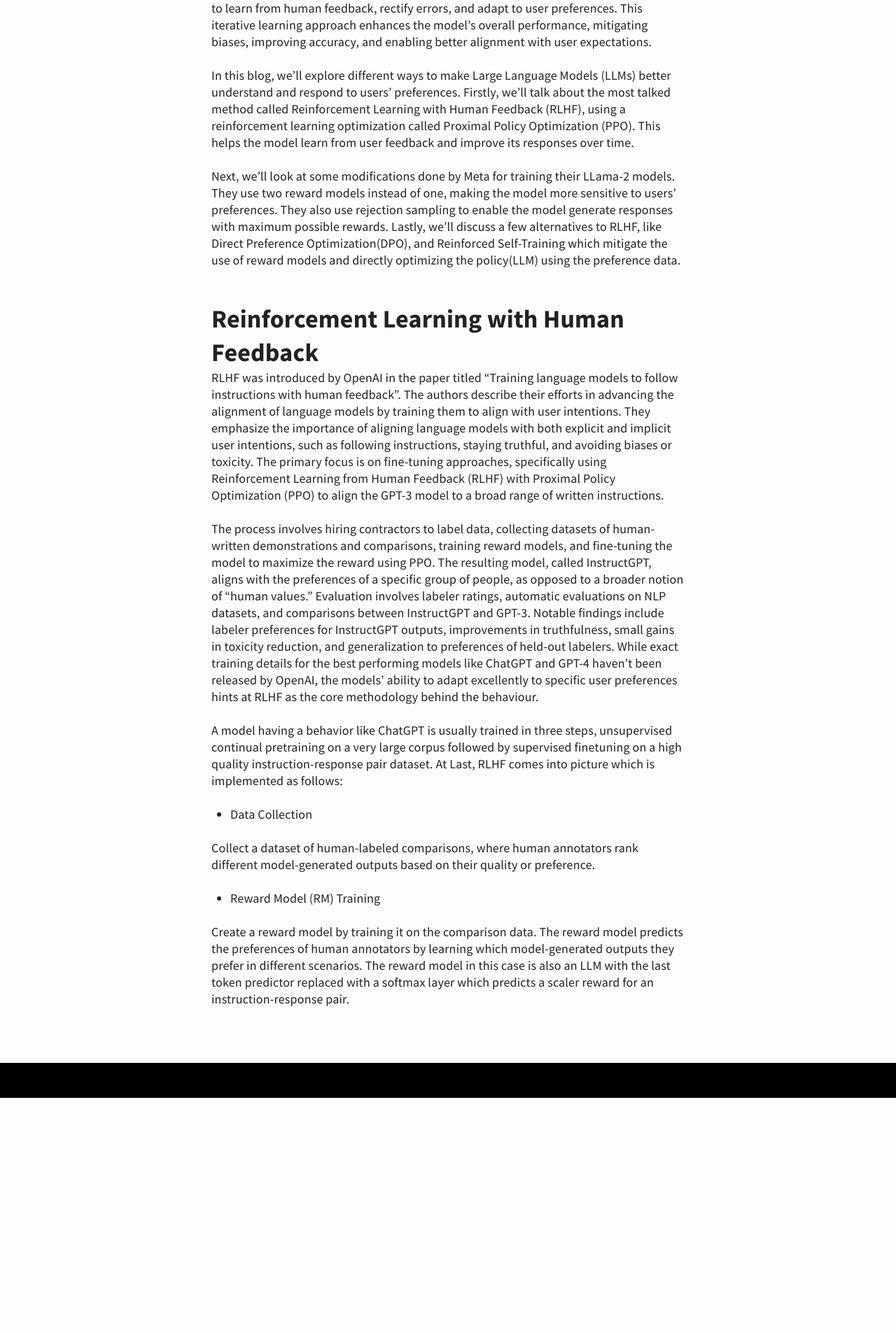
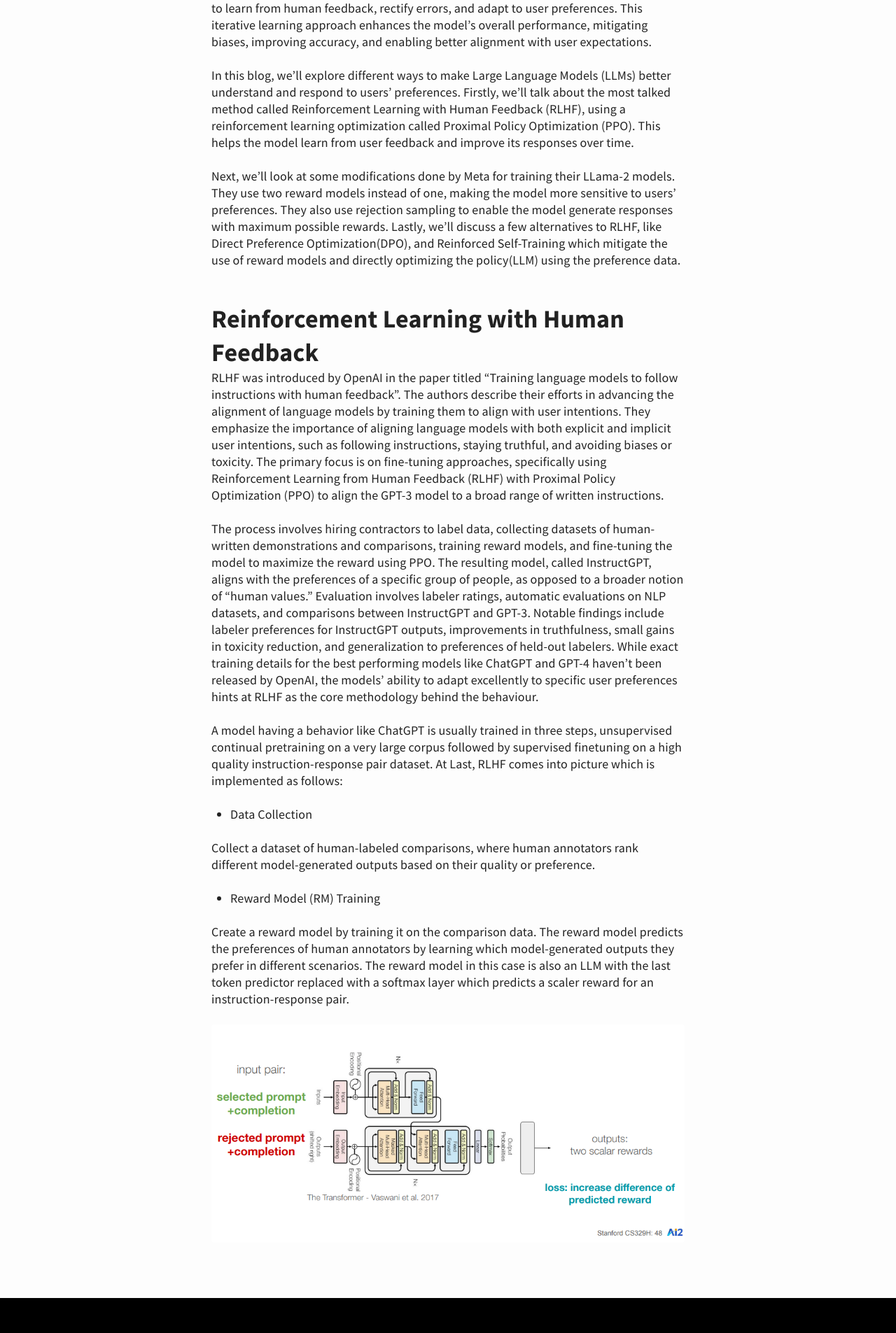
Before and after one commit to spraphul/blog, a Jekyll site: the page built from _posts/2023-11-30-plt.md, in a window 1280 px wide. Shown: the part 1091-2996 px from the top of the page at 70% size. Built offline with Jekyll 4.4.1, drawn with Linux system fonts in a browser that asks for light colours; before the commit the page ends 2660 px from its top, so only the background shows below that.

Commit message:
Update 2023-11-30-plt.md

```diff
--- a/_posts/2023-11-30-plt.md
+++ b/_posts/2023-11-30-plt.md
@@ -26,3 +26,5 @@
 - Reward Model (RM) Training
 
 Create a reward model by training it on the comparison data. The reward model predicts the preferences of human annotators by learning which model-generated outputs they prefer in different scenarios. The reward model in this case is also an LLM with the last token predictor replaced with a softmax layer which predicts a scaler reward for an instruction-response pair.
+
+![reward](https://github.com/spraphul/blog/blob/gh-pages/_posts/reward.png?raw=true)
```
